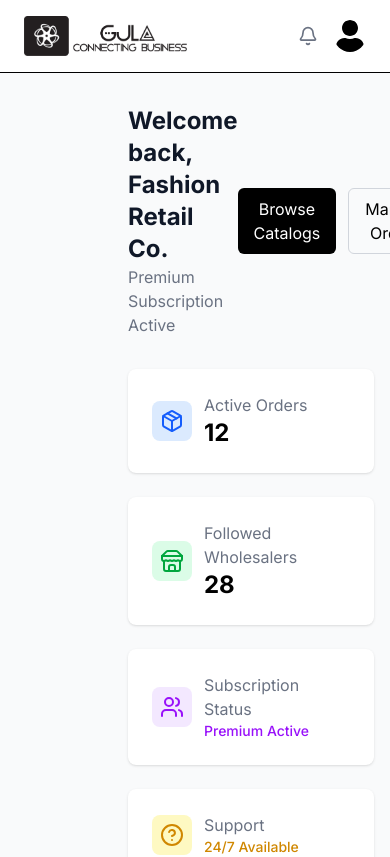
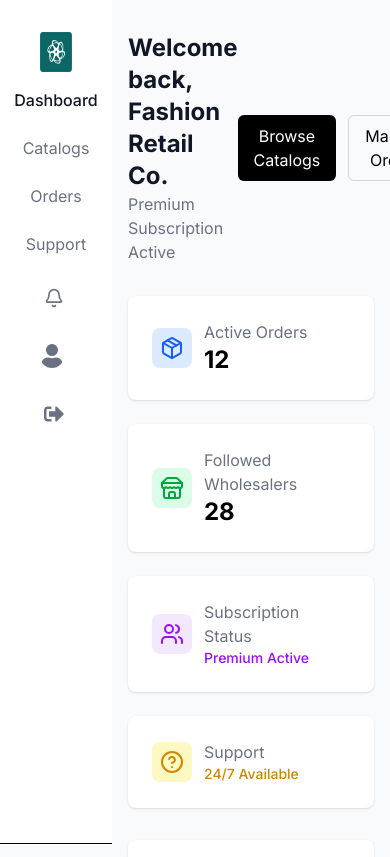
Before and after one commit to gulawebapp/gula_webapp, a React (Vite) app: page /retailer in a window 390 px wide. Shown: the top 857 px of the page. Built offline with nearby package versions, Linux system fonts and the light colour scheme.

Commit message:
mage navbar responsive

```diff
--- a/src/components/Retailer/NavBar/NavBar.jsx
+++ b/src/components/Retailer/NavBar/NavBar.jsx
@@ -1,13 +1,31 @@
 import { Bell } from "lucide-react";
-import { FaUser } from "react-icons/fa";
+import { FaUser, FaSignOutAlt } from "react-icons/fa";
 import logo from "./images/logo.png";
+import logo1 from "./images/single.png";
 
 export default function Navbar() {
   return (
-    <nav className="flex items-center justify-between px-6 py-4 bg-white border-b">
-      <div className="flex items-center space-x-8">
-        <img src={logo} className="h-10 w-auto" />
-        <div className="hidden md:flex space-x-6">
+    <>
+      {/* Sidebar on mobile, Navbar on desktop */}
+      <nav className="fixed inset-y-0 left-0 w-28 md:w-auto md:static bg-white border-b md:border-b md:flex md:items-center md:justify-between px-6 py-4">
+        {/* Logo */}
+        <div className="flex justify-center sm:justify-start p-4 sm:p-0">
+          <img
+            src={logo}
+            className="hidden md:block h-10 w-auto"
+            alt="Desktop Logo"
+          />
+          <img
+            src={logo1}
+            className="block md:hidden h-10 w-auto"
+            alt="Mobile Logo"
+          />
+        </div>
+
+        {/* Navigation Links and Buttons */}
+        <div className="flex flex-col md:flex-row md:items-center md:space-x-8 space-y-6 md:space-y-0 items-center px-2 md:px-0">
+          {/* Links (Dashboard, Catalogs, Orders, Support) */}
+          <div className="flex flex-col md:flex-row md:space-x-6 space-y-6 md:space-y-0 items-center">
             <a href="#" className="text-gray-900 font-medium">
               Dashboard
             </a>
@@ -21,11 +39,28 @@ export default function Navbar() {
               Support
             </a>
           </div>
+
+          {/* Right-side Buttons */}
+          <div className="flex flex-col md:flex-row md:items-center md:space-x-4 space-y-6 md:space-y-0">
+            <button className="p-2 text-gray-500 hover:text-gray-700">
+              <Bell className="w-5 h-5" />
+            </button>
+            <button className="p-1 text-gray-500 hover:text-gray-700">
+              <FaUser className="w-6 h-6 md:w-8 md:h-8 rounded-full" />
+            </button>
+            <button
+              className="flex items-center justify-center space-x-1 p-2 text-gray-500 hover:text-red-500 transition-colors cursor-pointer w-full md:w-auto"
+              title="Logout"
+            >
+              <FaSignOutAlt className="w-5 h-5" />
+              <span className="hidden md:inline">Logout</span>
+            </button>
           </div>
-      <div className="flex items-center space-x-4">
-        <Bell className="w-5 h-5 text-gray-500" />
-        <FaUser className="w-8 h-8 rounded-full" />
         </div>
       </nav>
+
+      {/* Spacer to prevent content overlap on mobile */}
+      <div className="w-20 md:hidden"></div>
+    </>
   );
 }
```
Lines whose indentation alone changed are shown as unchanged.
